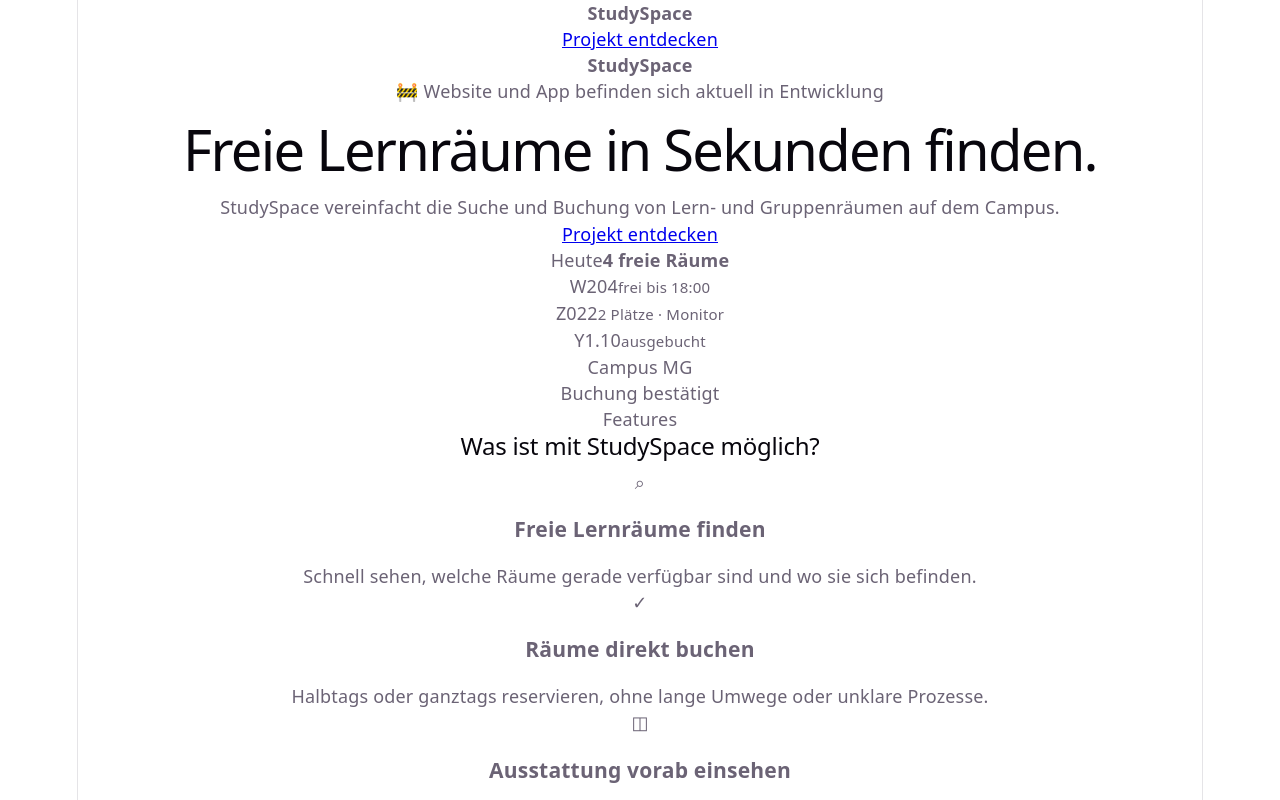
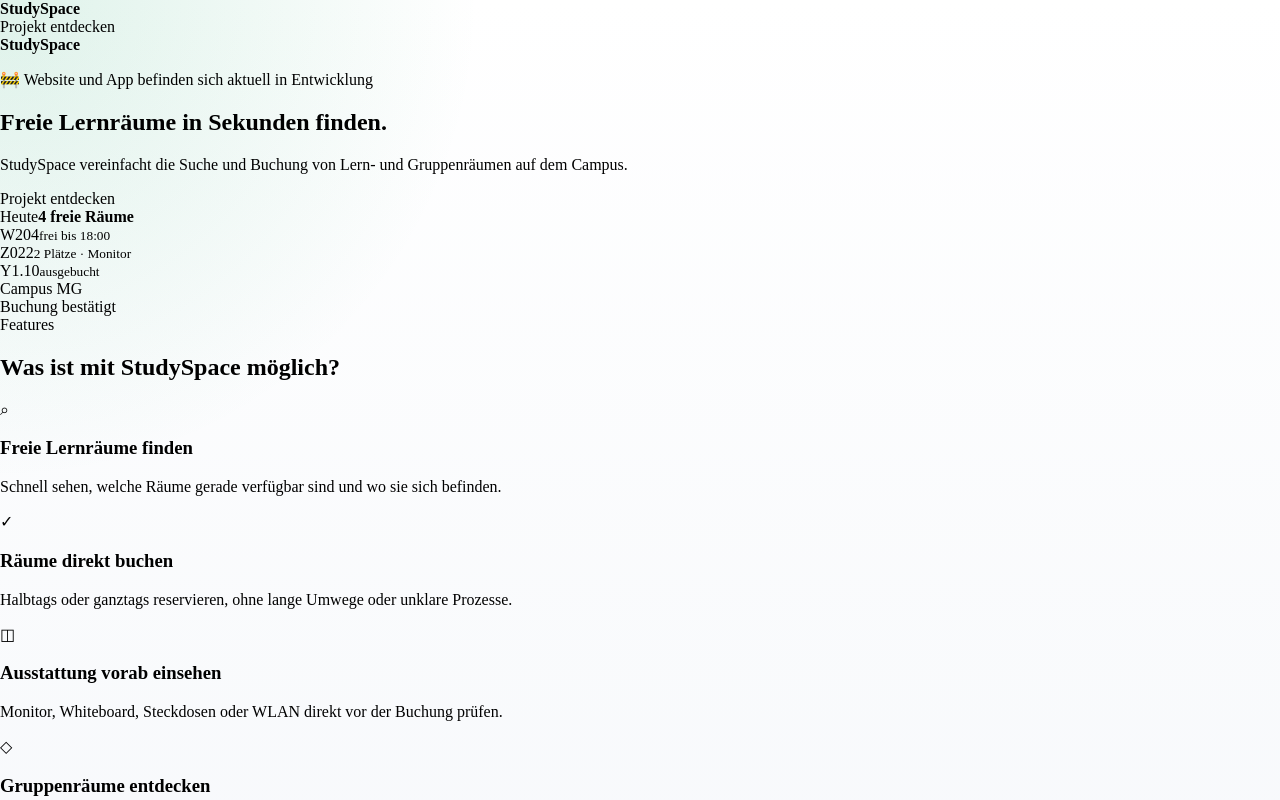
Before and after one commit to bibiwiebe-source/studyspace-app, a React (Vite) app in the folder studyspace-website/: page / in a window 1280 px wide. Shown: the top 800 px of the page. Built offline with nearby package versions, Linux system fonts and the light colour scheme.

Commit message:
Style StudySpace landing page

```diff
--- a/studyspace-website/src/index.css
+++ b/studyspace-website/src/index.css
@@ -1,111 +1 @@
-:root {
-  --text: #6b6375;
-  --text-h: #08060d;
-  --bg: #fff;
-  --border: #e5e4e7;
-  --code-bg: #f4f3ec;
-  --accent: #aa3bff;
-  --accent-bg: rgba(170, 59, 255, 0.1);
-  --accent-border: rgba(170, 59, 255, 0.5);
-  --social-bg: rgba(244, 243, 236, 0.5);
-  --shadow:
-    rgba(0, 0, 0, 0.1) 0 10px 15px -3px, rgba(0, 0, 0, 0.05) 0 4px 6px -2px;
-
-  --sans: system-ui, 'Segoe UI', Roboto, sans-serif;
-  --heading: system-ui, 'Segoe UI', Roboto, sans-serif;
-  --mono: ui-monospace, Consolas, monospace;
-
-  font: 18px/145% var(--sans);
-  letter-spacing: 0.18px;
-  color-scheme: light dark;
-  color: var(--text);
-  background: var(--bg);
-  font-synthesis: none;
-  text-rendering: optimizeLegibility;
-  -webkit-font-smoothing: antialiased;
-  -moz-osx-font-smoothing: grayscale;
-
-  @media (max-width: 1024px) {
-    font-size: 16px;
-  }
-}
-
-@media (prefers-color-scheme: dark) {
-  :root {
-    --text: #9ca3af;
-    --text-h: #f3f4f6;
-    --bg: #16171d;
-    --border: #2e303a;
-    --code-bg: #1f2028;
-    --accent: #c084fc;
-    --accent-bg: rgba(192, 132, 252, 0.15);
-    --accent-border: rgba(192, 132, 252, 0.5);
-    --social-bg: rgba(47, 48, 58, 0.5);
-    --shadow:
-      rgba(0, 0, 0, 0.4) 0 10px 15px -3px, rgba(0, 0, 0, 0.25) 0 4px 6px -2px;
-  }
-
-  #social .button-icon {
-    filter: invert(1) brightness(2);
-  }
-}
-
-#root {
-  width: 1126px;
-  max-width: 100%;
-  margin: 0 auto;
-  text-align: center;
-  border-inline: 1px solid var(--border);
-  min-height: 100svh;
-  display: flex;
-  flex-direction: column;
-  box-sizing: border-box;
-}
-
-body {
-  margin: 0;
-}
-
-h1,
-h2 {
-  font-family: var(--heading);
-  font-weight: 500;
-  color: var(--text-h);
-}
-
-h1 {
-  font-size: 56px;
-  letter-spacing: -1.68px;
-  margin: 32px 0;
-  @media (max-width: 1024px) {
-    font-size: 36px;
-    margin: 20px 0;
-  }
-}
-h2 {
-  font-size: 24px;
-  line-height: 118%;
-  letter-spacing: -0.24px;
-  margin: 0 0 8px;
-  @media (max-width: 1024px) {
-    font-size: 20px;
-  }
-}
-p {
-  margin: 0;
-}
-
-code,
-.counter {
-  font-family: var(--mono);
-  display: inline-flex;
-  border-radius: 4px;
-  color: var(--text-h);
-}
-
-code {
-  font-size: 15px;
-  line-height: 135%;
-  padding: 4px 8px;
-  background: var(--code-bg);
-}
+*{box-sizing:border-box}html{scroll-behavior:smooth}body{margin:0;min-width:320px;min-height:100vh;background:radial-gradient(circle at top left,rgba(25,166,106,.14),transparent 30rem),linear-gradient(180deg,#fff 0%,#f6f8fb 44%,#fff 100%)}a{color:inherit;text-decoration:none}
```
